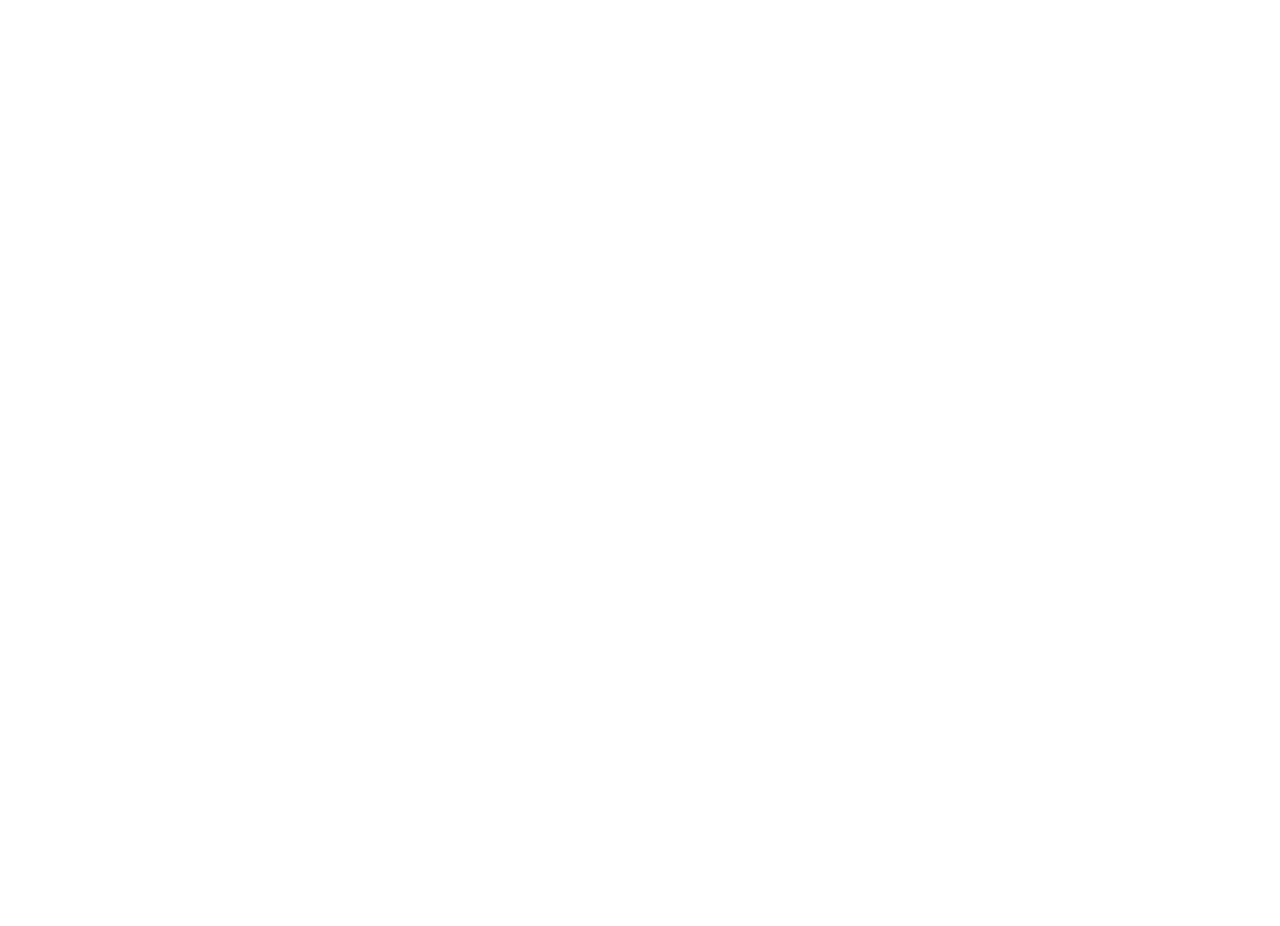
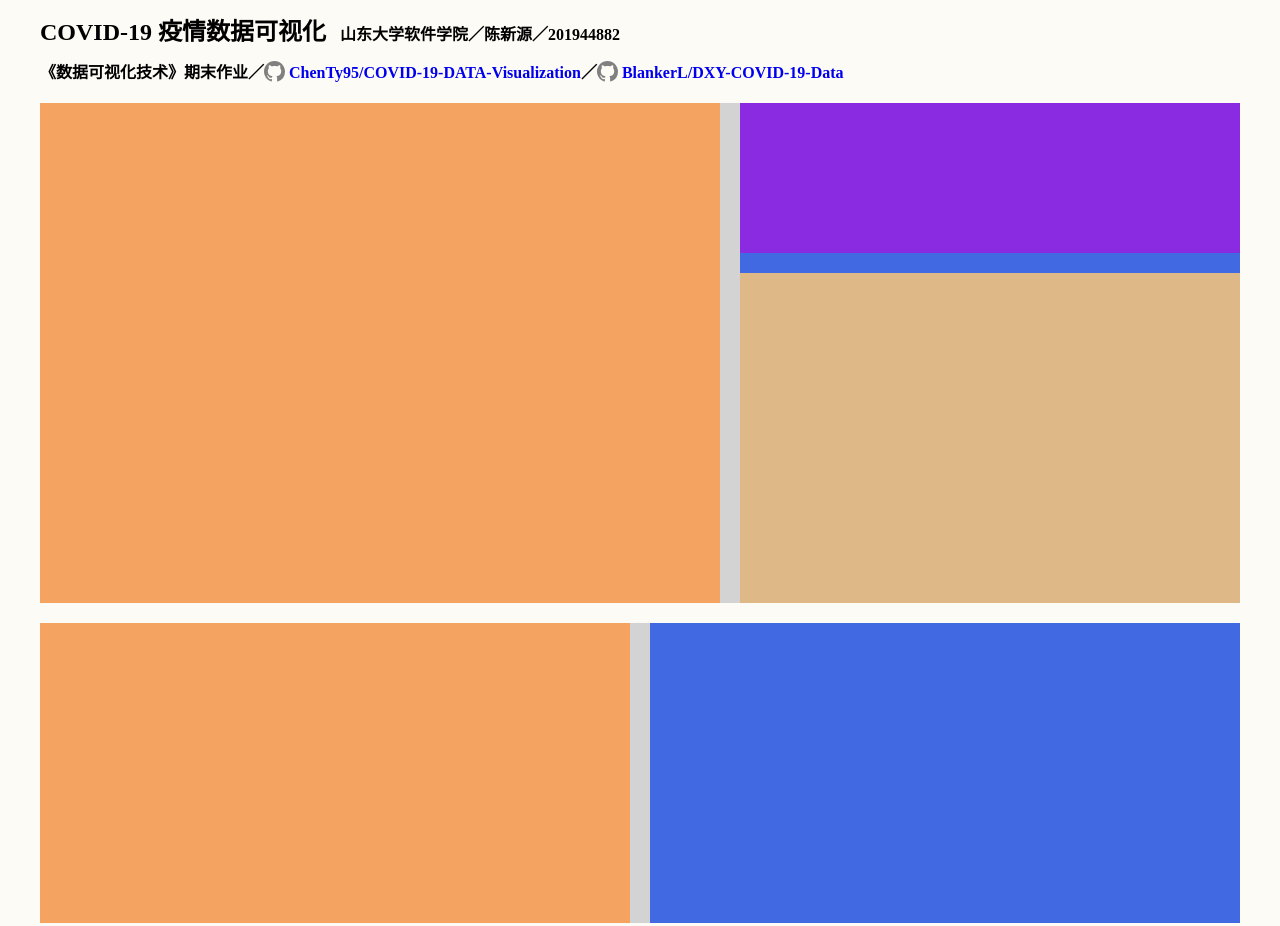
Before and after one commit to ChenTy95/COVID-19-DATA-Visualization, a plain HTML site: page COVID-19-DATA-Visualization/frame.html in a window 1280 px wide. Shown: the top 926 px of the page. Before the commit the page ends 800 px from the top, so only its background shows below. Drawn offline with Linux system fonts and the light colour scheme; a web font is replaced by a local one.

Commit message:
前端框架搭建

```diff
--- a/COVID-19-DATA-Visualization/frame.html
+++ b/COVID-19-DATA-Visualization/frame.html
@@ -16,7 +16,46 @@
 </head>
 
 <body>
-
+    <div class="centerDiv">
+        <div class="topic">
+            <h2>COVID-19 疫情数据可视化 <span id="tyName">&nbsp;&nbsp;山东大学软件学院／陈新源／201944882 </span></h2>
+            <h4>《数据可视化技术》期末作业／<svg height="21" alt="GitHub" viewBox="0 0 16 16" version="1.1" width="21"
+                    aria-hidden="true">
+                    <path fill-rule="evenodd"
+                        d="M8 0C3.58 0 0 3.58 0 8c0 3.54 2.29 6.53 5.47 7.59.4.07.55-.17.55-.38 0-.19-.01-.82-.01-1.49-2.01.37-2.53-.49-2.69-.94-.09-.23-.48-.94-.82-1.13-.28-.15-.68-.52-.01-.53.63-.01 1.08.58 1.23.82.72 1.21 1.87.87 2.33.66.07-.52.28-.87.51-1.07-1.78-.2-3.64-.89-3.64-3.95 0-.87.31-1.59.82-2.15-.08-.2-.36-1.02.08-2.12 0 0 .67-.21 2.2.82.64-.18 1.32-.27 2-.27.68 0 1.36.09 2 .27 1.53-1.04 2.2-.82 2.2-.82.44 1.1.16 1.92.08 2.12.51.56.82 1.27.82 2.15 0 3.07-1.87 3.75-3.65 3.95.29.25.54.73.54 1.48 0 1.07-.01 1.93-.01 2.2 0 .21.15.46.55.38A8.013 8.013 0 0016 8c0-4.42-3.58-8-8-8z">
+                    </path>
+                </svg> <a class="noLineLink" href="https://github.com/ChenTy95/COVID-19-DATA-Visualization"
+                    target="_blank">ChenTy95/COVID-19-DATA-Visualization</a>／<svg height="21" alt="GitHub"
+                    viewBox="0 0 16 16" version="1.1" width="21" aria-hidden="true">
+                    <path fill-rule="evenodd"
+                        d="M8 0C3.58 0 0 3.58 0 8c0 3.54 2.29 6.53 5.47 7.59.4.07.55-.17.55-.38 0-.19-.01-.82-.01-1.49-2.01.37-2.53-.49-2.69-.94-.09-.23-.48-.94-.82-1.13-.28-.15-.68-.52-.01-.53.63-.01 1.08.58 1.23.82.72 1.21 1.87.87 2.33.66.07-.52.28-.87.51-1.07-1.78-.2-3.64-.89-3.64-3.95 0-.87.31-1.59.82-2.15-.08-.2-.36-1.02.08-2.12 0 0 .67-.21 2.2.82.64-.18 1.32-.27 2-.27.68 0 1.36.09 2 .27 1.53-1.04 2.2-.82 2.2-.82.44 1.1.16 1.92.08 2.12.51.56.82 1.27.82 2.15 0 3.07-1.87 3.75-3.65 3.95.29.25.54.73.54 1.48 0 1.07-.01 1.93-.01 2.2 0 .21.15.46.55.38A8.013 8.013 0 0016 8c0-4.42-3.58-8-8-8z">
+                    </path>
+                </svg> <a class="noLineLink" href="https://github.com/BlankerL/DXY-COVID-19-Data"
+                    target="_blank">BlankerL/DXY-COVID-19-Data</a></h4>
+        </div>
+        <div class="partDiv" style="height:500px;">
+            <div class="partLeft" id="mapChina" style="width:680px;"></div>
+            <div class="partRight" style="width:500px;">
+                <div style="height:150px; background-color:blueviolet;"></div>
+                <div id="lineChina" style="width:500px; height:330px; margin-top:20px; background-color:burlywood;"></div>
+            </div>
+        </div>
+        <div class="partDiv" style="height:300px;">
+            <div class="partLeft" id="lineProvince" style="width:590px;"></div>
+            <div class="partRight" id="lineCity" style="width:590px;"></div>
+        </div>
+        <div class="partDiv" style="height:400px;">
+            <div class="partLeft" id="mapWorld" style="width:800px;"></div>
+            <div class="partRight" style="width:380px;">
+                <div style="height:100px; background-color:blueviolet;"></div>
+                <div id="pieWorld" style="width:380px; height:280px; margin-top:20px; background-color:burlywood;"></div>
+            </div>
+        </div>
+        <div class="partDiv" style="height:300px;">
+            <div class="partLeft" id="lineWorld" style="width:590px;"></div>
+            <div class="partRight" id="histogramWorld" style="width:590px;"></div>
+        </div>
+    </div>
 </body>
 
 </html>
--- a/COVID-19-DATA-Visualization/main.css
+++ b/COVID-19-DATA-Visualization/main.css
@@ -12,3 +12,75 @@
     font-family: OPPOSansH;
     src: url(font/OPPOSans-H.ttf)
 }
+
+body {
+    font-family: OPPOSansR;
+    background-color: rgba(242, 234, 191, 0.15);
+}
+
+div .partDiv {
+    background-color: lightgray;
+}
+
+.partLeft {
+    height: inherit;
+    float: left;
+    background-color: sandybrown;
+}
+
+.partRight {
+    height: inherit;
+    float: left;
+    margin-left: 20px;
+    background-color: royalblue;
+}
+
+.centerDiv {
+    margin: 0 auto;
+    width: 1200px;
+    /* border: 2px solid dodgerblue; */
+    /* background-color: dodgerblue; */
+}
+
+.partDiv {
+    margin-top: 20px;
+}
+
+h2 {
+    margin-top: 0.5em;
+    margin-bottom: 0.5em;
+}
+
+h4 {
+    margin-top: 0.2em;
+    margin-bottom: 0.2em;
+}
+
+#tyName {
+    font-size: 16px;
+    /* font-weight: normal; */
+}
+
+a:link a:visited {
+    color: gray;
+}
+
+a:visited {
+    color: gray;
+}
+
+a:hover {
+    color: white;
+    background-color: gray;
+}
+
+.noLineLink {
+    text-decoration: none;
+}
+
+svg {
+    margin-top: -6px;
+    display: inline-block;
+    vertical-align: middle!important;
+    fill: gray;
+}
```
